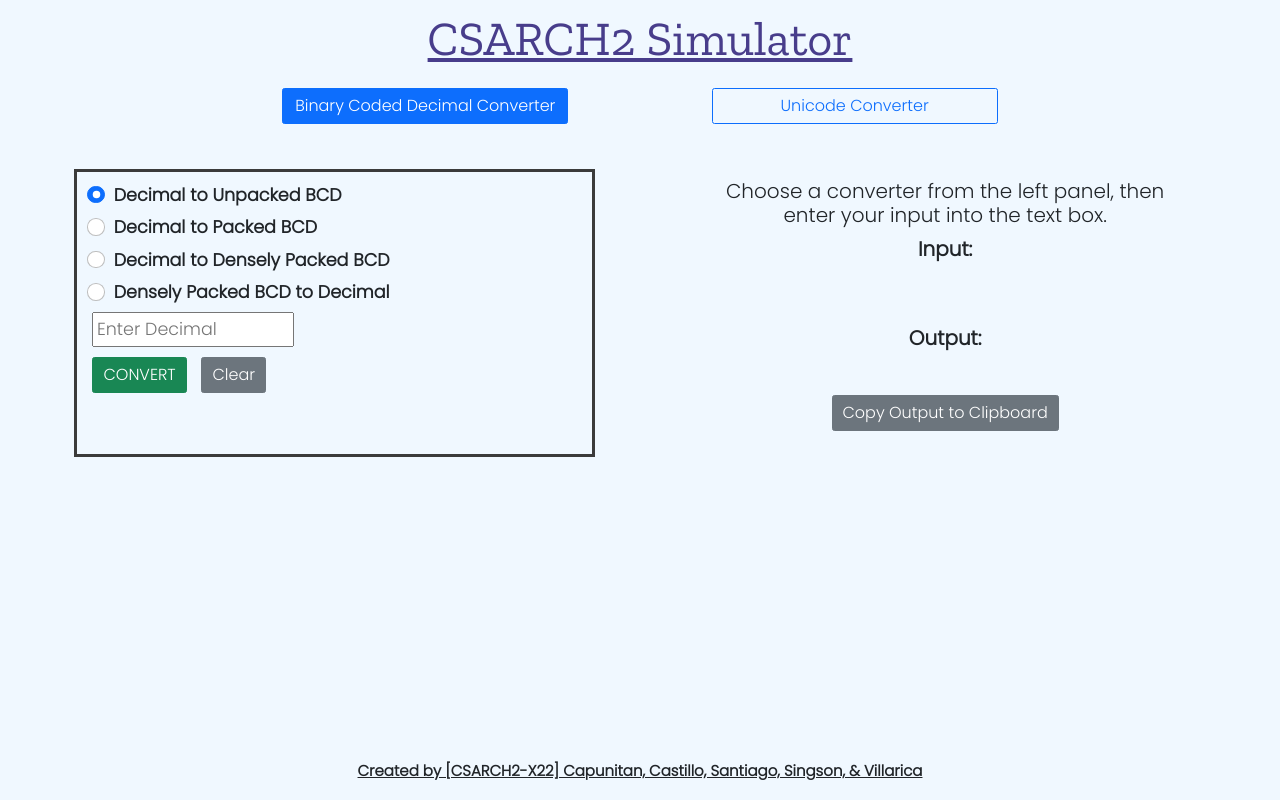
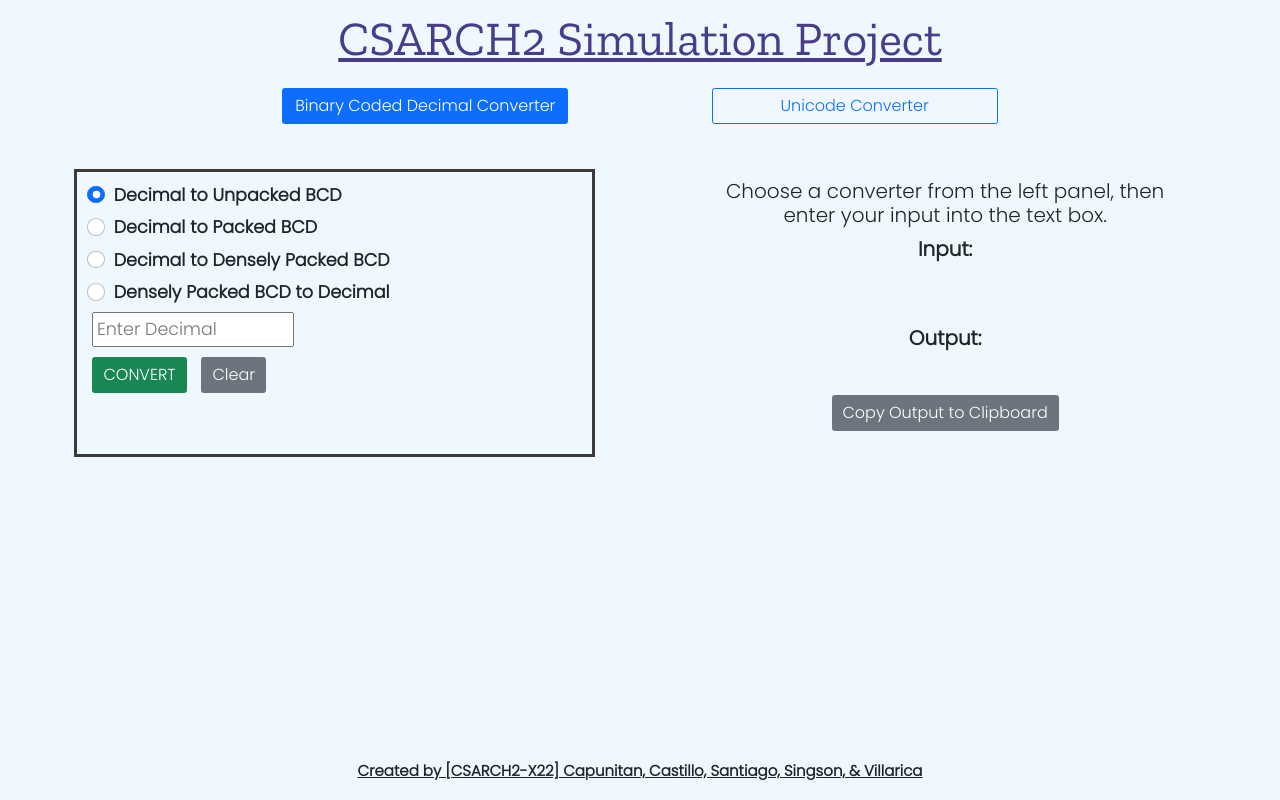
Before and after one commit to antimatter07/CSARCH2-X22-Simulation-Project, a plain HTML site: page index.html in a window 1280 px wide. Drawn offline with nearby package versions, Linux system fonts and the light colour scheme; a web font is replaced by a local one.

Commit message:
changed title

```diff
--- a/index.html
+++ b/index.html
@@ -21,7 +21,7 @@
 <body>
     <div class="container-fluid p-2">
         <div class="container mx-auto mt-2 text-center">
-            <h1 class="title">CSARCH2 Simulator</h1>
+            <h1 class="title">CSARCH2 Simulation Project</h1>
         </div>
 
         <div class="container mx-auto text-center mt-3 p-2 ">
```
